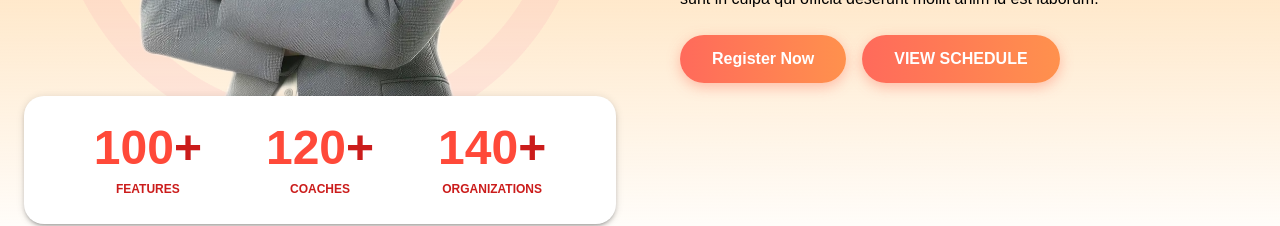
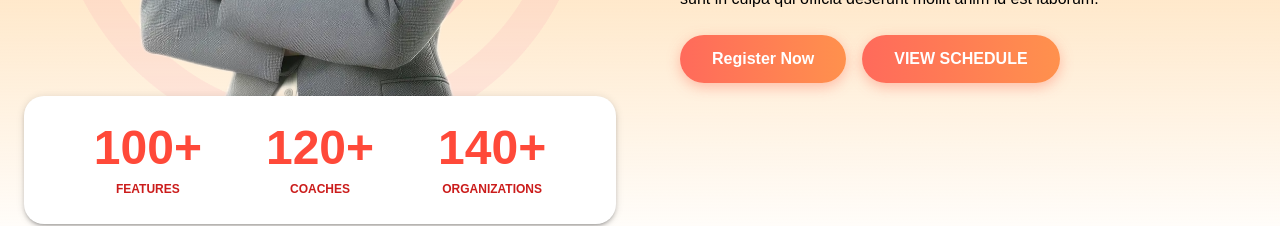
Before and after one commit to alim211196/CTI-homepage1, a React (Vite) app: page / in a window 1280 px wide. Shown: the part 3380-3606 px from the top of the page. Built offline with nearby package versions, Linux system fonts and the light colour scheme.

Commit message:
+ color change

```diff
--- a/src/components/AboutUs/index.jsx
+++ b/src/components/AboutUs/index.jsx
@@ -158,7 +158,7 @@ const AboutUs = () => {
                       sx={{ color: "secondary.main" }}
                     >
                       {counts[idx]}
-                      <span style={{ color: "#CB1C1B" }}>+</span>
+                      <span style={{ color: "#FF4939" }}>+</span>
                     </Typography>
                     <Typography
                       variant="caption"
```
